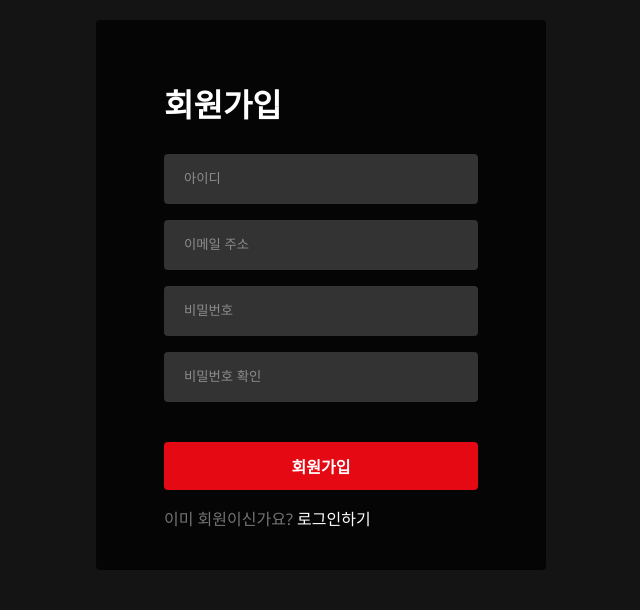
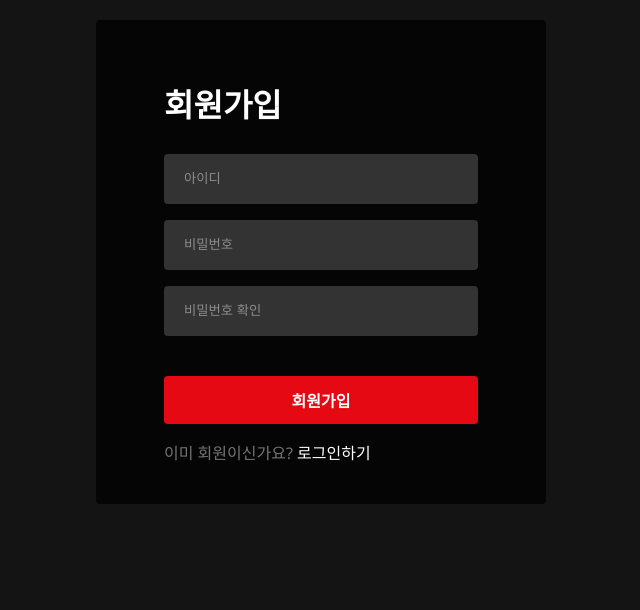
Before and after one commit to hybrid-cloud-team/my-app-streamer, a Flask app: page /register in a window 1280 px wide. Shown: the part 64-674 px from the top of the page, without its empty margins (319-959 px from the left). Run offline with Flask 3, Linux system fonts and the light colour scheme.

Commit message:
Update register.html
f

```diff
--- a/templates/register.html
+++ b/templates/register.html
@@ -73,7 +73,6 @@
         <h1 class="auth-title">회원가입</h1>
         <form method="POST" action="/register">
             <input type="text" name="username" class="form-control" placeholder="아이디" required>
-            <input type="email" name="email" class="form-control" placeholder="이메일 주소" required>
             <input type="password" name="password" class="form-control" placeholder="비밀번호" required>
             <input type="password" name="confirm_password" class="form-control" placeholder="비밀번호 확인" required>
             <button type="submit" class="btn-submit">회원가입</button>
```
